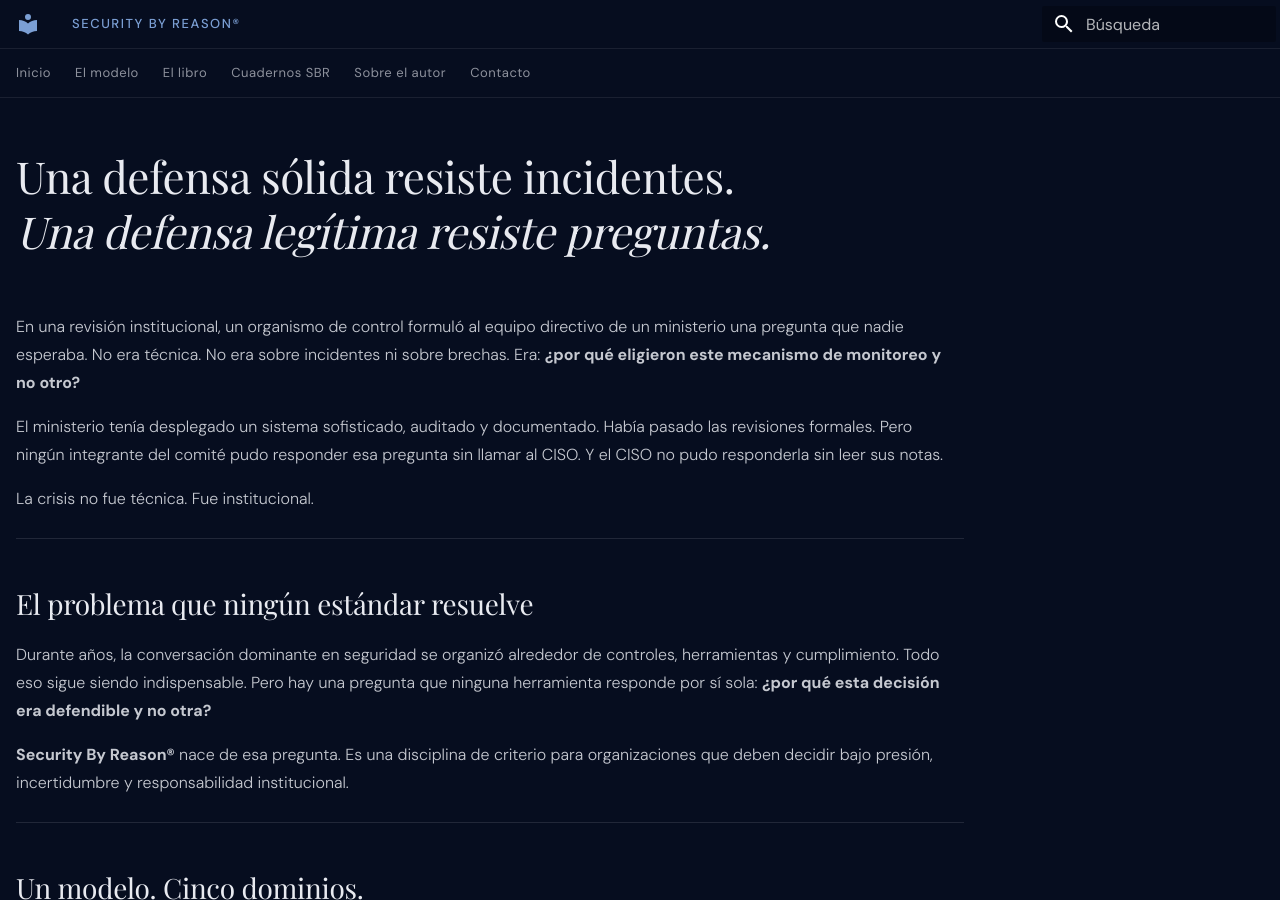
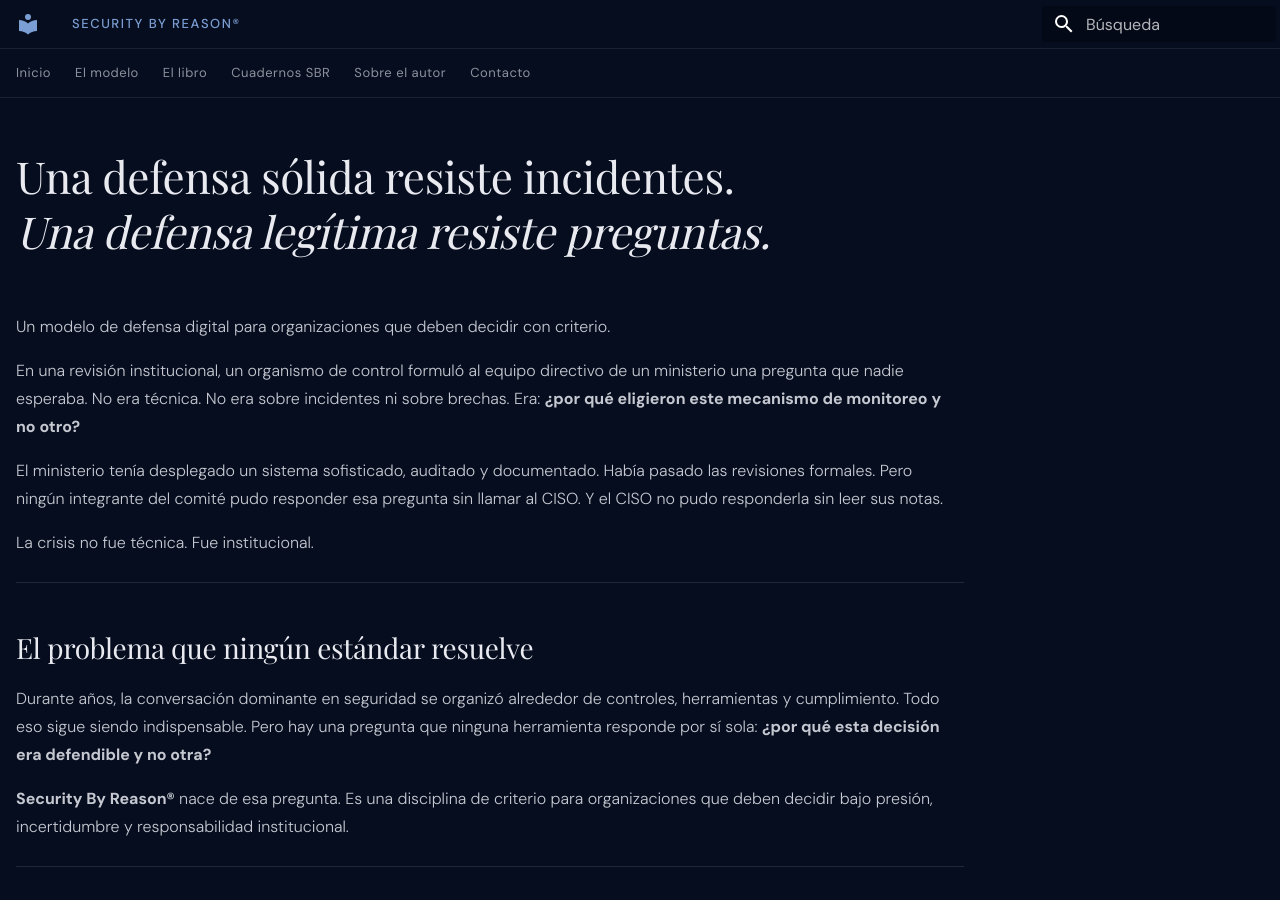
Before and after one commit to danielsasia/sbr-site, an MkDocs documentation site: the page built from docs/index.md, in a window 1280 px wide and 900 px high. Built offline with MkDocs 1.6.1 and Material for MkDocs 9.7.7, drawn with Linux system fonts in a browser that asks for light colours; some web fonts are replaced.

Commit message:
Update index.md

```diff
--- a/docs/index.md
+++ b/docs/index.md
@@ -5,6 +5,7 @@
 ---
 
 # Una defensa sólida resiste incidentes.<br>*Una defensa legítima resiste preguntas.*
+Un modelo de defensa digital para organizaciones que deben decidir con criterio.
 
 En una revisión institucional, un organismo de control formuló al equipo directivo de un ministerio una pregunta que nadie esperaba. No era técnica. No era sobre incidentes ni sobre brechas. Era: **¿por qué eligieron este mecanismo de monitoreo y no otro?**
 
```
